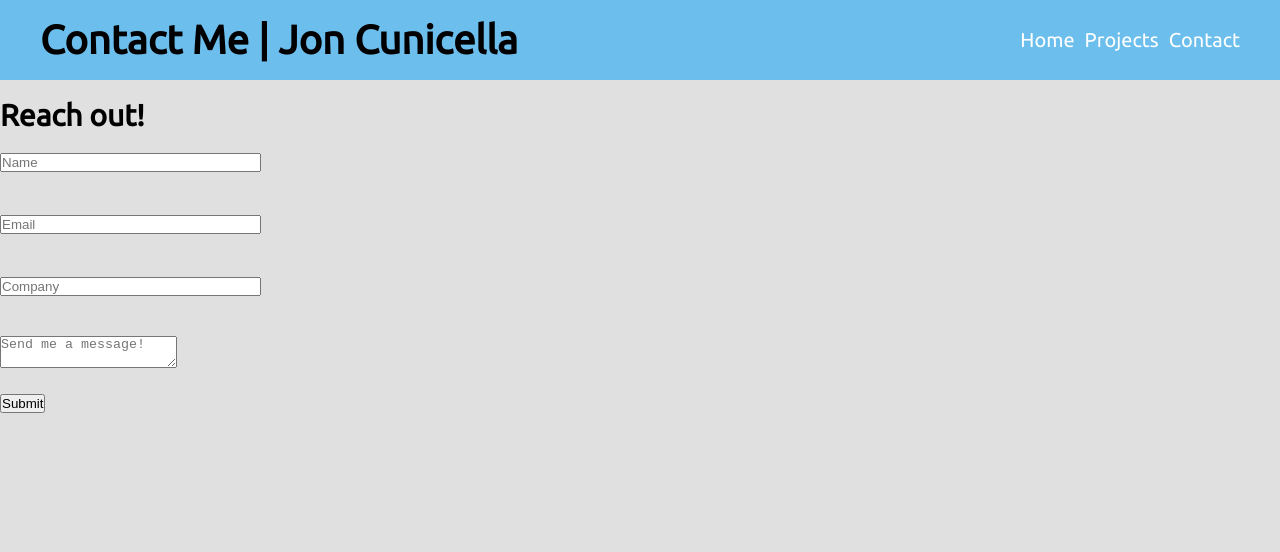
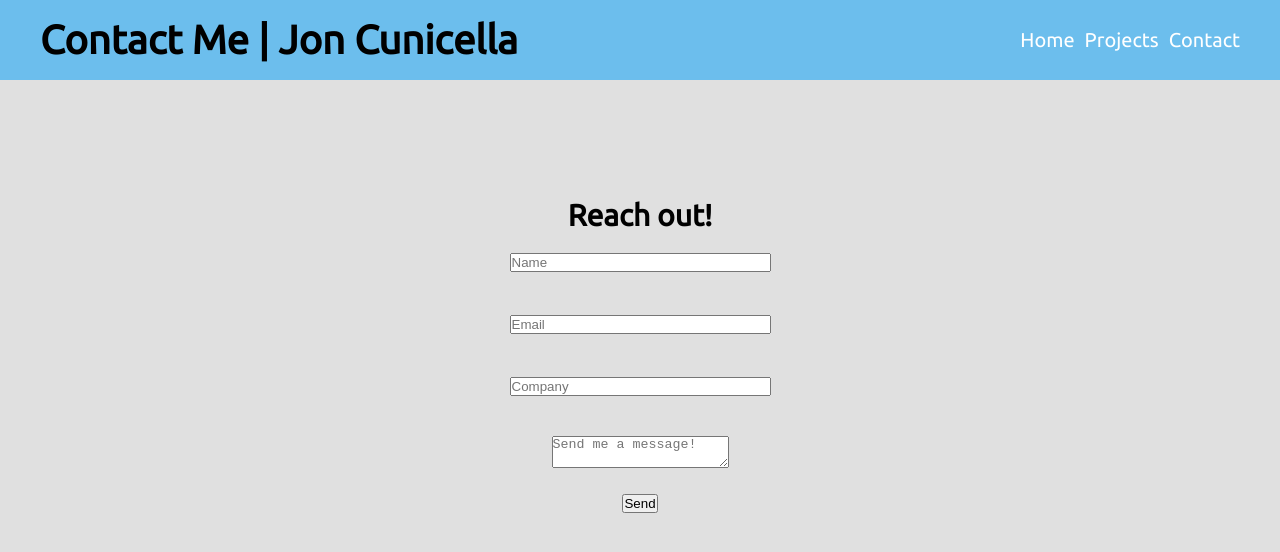
Before and after one commit to jon-cunicella/jon-cunicella.github.io, a plain HTML site: page contact.html in a window 1280 px wide. Drawn offline with Linux system fonts and the light colour scheme.

Commit message:
Added logos to about me page just need to center

```diff
--- a/contact.html
+++ b/contact.html
@@ -23,7 +23,7 @@
     </header>
     <main>
       <section class="contact-section">
-        <p class="contact-paragraph">
+        <form class="contact-form"  method="post" action="mailto:joncunicella@gmail.com">
           <h2>Reach out!</h2><br />
           <input type="text" size="30" placeholder="Name" name="userName" /><br /><br />
 
@@ -46,8 +46,8 @@
           ></textarea
           ><br /><br />
 
-          <button>Submit</button>
-        </p>
+          <input type="submit" value="Send" />
+        </form>
       </section>
     </main>
   </body>
--- a/css/index.css
+++ b/css/index.css
@@ -106,6 +106,7 @@ ul {
   display: block;
   margin-left: auto;
   margin-right: auto;
+  width: 18em;
 }
 
 .about-me__title {
@@ -138,10 +139,15 @@ ul {
   margin-bottom: 0;
 }
 
-.contact-paragraph {
+.contact-form {
 
 }
 
 .contact-section {
-  padding-top: 5rem;
+  padding-top: 10rem;
+  text-align: center;
 }
+
+.media-image{
+  text-align: center
+}
```
Also changed, not shown: index.html (+2 -1 lines), images/gitLogo.png (added), images/linkedInLogo.png (added).
